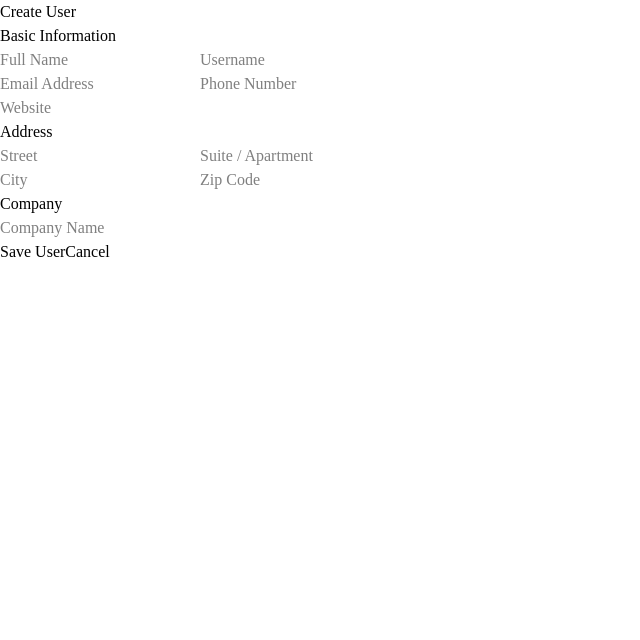
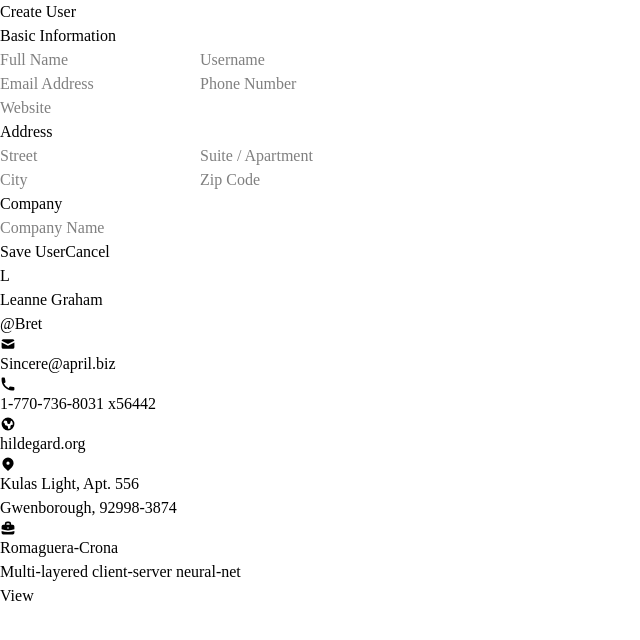
Before and after one commit to dipinthapa/CRUD-react, a React (Vite) app: page / in a window 1280 px wide. Shown: the top 640 px of the page, without its empty margins (0-640 px from the left). Built offline with nearby package versions, Linux system fonts and the light colour scheme.

Commit message:
view user slicing

```diff
--- a/package.json
+++ b/package.json
@@ -11,7 +11,8 @@
   },
   "dependencies": {
     "react": "^19.2.4",
-    "react-dom": "^19.2.4"
+    "react-dom": "^19.2.4",
+    "react-icons": "^5.6.0"
   },
   "devDependencies": {
     "@eslint/js": "^9.39.4",
--- a/src/App.jsx
+++ b/src/App.jsx
@@ -1,8 +1,9 @@
 import React from 'react'
 import User from './components/create-user/User'
+import View from './components/view-user/View'
 
 export default function App() {
   return (
-    <User />
+    <><User /><View /></>
   )
 }
--- /dev/null
+++ b/src/api/api.js
@@ -0,0 +1,5 @@
+const getPosts = async() => {
+    fetch('https://jsonplaceholder.typicode.com/users')
+    method: "GET",
+
+}
--- /dev/null
+++ b/src/components/view-user/View.jsx
@@ -0,0 +1,62 @@
+import { HiMail, HiPhone, HiGlobe, HiLocationMarker, HiBriefcase } from "react-icons/hi";
+
+export default function View() {
+  return (
+    <div className="min-h-screen bg-gray-100 flex items-center justify-center p-6">
+      <div className="bg-white rounded-2xl shadow-sm border border-gray-200 p-5 w-full max-w-sm">
+
+        {/* Header */}
+        <div className="flex items-center gap-3 mb-5">
+          <div className="w-12 h-12 rounded-full bg-[linear-gradient(45deg,#685EFF,#AA48FF)] flex items-center justify-center font-semibold text-white text-lg shrink-0">
+            L
+          </div>
+          <div>
+            <p className="text-sm font-semibold text-gray-900">Leanne Graham</p>
+            <p className="text-sm text-gray-400">@Bret</p>
+          </div>
+        </div>
+
+        {/* Contact Info */}
+        <div className="border-t border-gray-100 pt-4 flex flex-col gap-3">
+          <div className="flex items-center gap-3">
+            <HiMail className="text-gray-400 shrink-0 text-base" />
+            <span className="text-sm text-gray-700">Sincere@april.biz</span>
+          </div>
+          <div className="flex items-center gap-3">
+            <HiPhone className="text-gray-400 shrink-0 text-base" />
+            <span className="text-sm text-gray-700">1-770-736-8031 x56442</span>
+          </div>
+          <div className="flex items-center gap-3">
+            <HiGlobe className="text-gray-400 shrink-0 text-base" />
+            <span className="text-sm text-gray-700">hildegard.org</span>
+          </div>
+          <div className="flex items-start gap-3">
+            <HiLocationMarker className="text-gray-400 shrink-0 text-base mt-0.5" />
+            <span className="text-sm text-gray-700 leading-relaxed">
+              Kulas Light, Apt. 556<br />
+              Gwenborough, 92998-3874
+            </span>
+          </div>
+        </div>
+
+        {/* Company */}
+        <div className="border-t border-gray-100 mt-4 pt-4 flex items-center gap-3">
+          <HiBriefcase className="text-gray-400 shrink-0 text-base" />
+          <div>
+            <p className="text-sm font-medium text-gray-800">Romaguera-Crona</p>
+            <p className="text-xs text-gray-400">Multi-layered client-server neural-net</p>
+          </div>
+        </div>
+
+        {/* Actions */}
+        <div className="flex gap-3 mt-5">
+          <button className="flex-1 py-2.5 bg-indigo-600 hover:bg-indigo-700 text-white text-sm font-medium rounded-xl transition-colors">
+            View
+          </button>
+
+        </div>
+
+      </div>
+    </div>
+  );
+}
```
Also changed, not shown: 1 other file (tests, documents, lock files or other folders).
